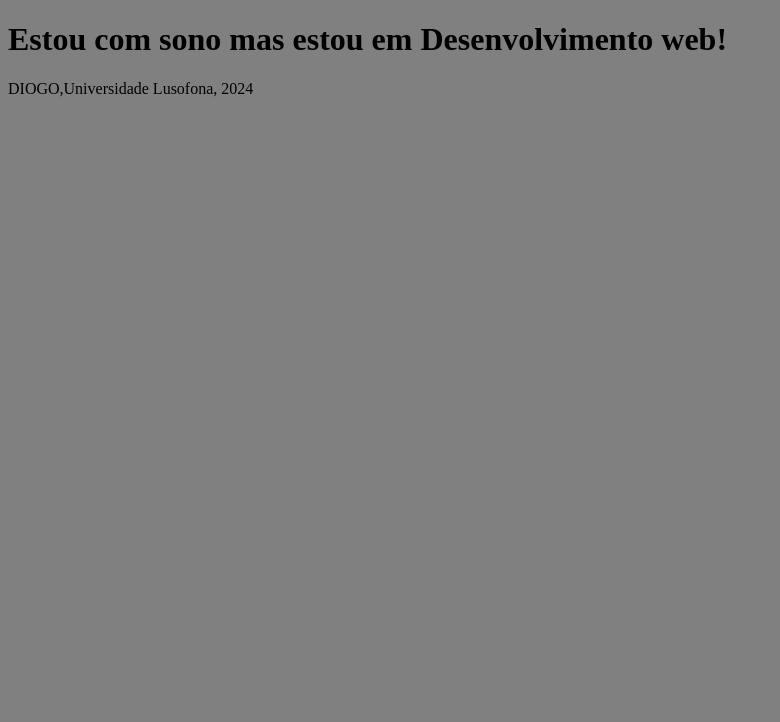
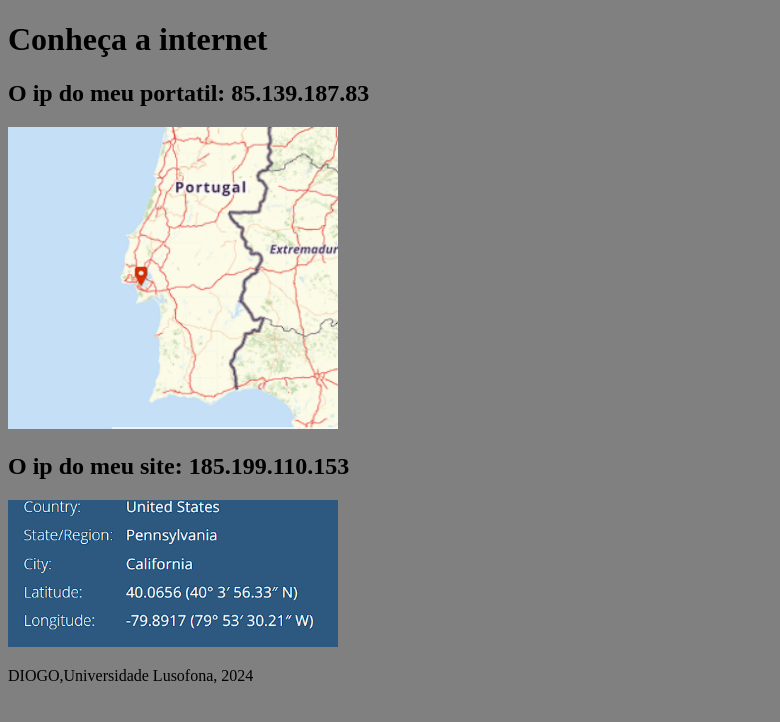
Before and after one commit to DiogoCarcau/Diogocarcau.github.io, a plain HTML site: page lab1/index1.html in a window 1280 px wide. Shown: the whole page, without its empty margins (0-780 px from the left). Drawn offline with Linux system fonts and the light colour scheme; files that its build step writes are made by us from their sources.

Commit message:
lab1 completo

```diff
--- a/lab1/index1.html
+++ b/lab1/index1.html
@@ -1,6 +1,17 @@
 <!DOCTYPE html>
 <html lang="pt">
 <head>
+    <head>
+        <meta charset="UTF-8">
+        <title>Atenas</title>
+        <style>
+            /* Define uma cor de fundo para a página */
+            body {
+                background-color: #808080; /* Cor de fundo */
+            }
+        </style>
+    </head>
+
     <meta charset="UTF-8">
     <meta name="viewport" content="width=device-width, initial-scale=1.0">
     <title>Diogo Contins interfaces web</title>
@@ -8,7 +19,13 @@
 
 </head>
 <body>
-    <h1>Estou com sono mas estou em Desenvolvimento web!</h1>
+    <h1>Conheça a internet</h1>
+    <h2>O ip do meu portatil: 85.139.187.83</h2>
+    <img src="images/mapapc.png" alt="Imagem de mapaDoPc" width="330"  >
+
+    <h2>O ip do meu site: 185.199.110.153</h2>
+    <img src="images/lugarsite.png" alt="Imagem de IPdoSITE" width="330"   src="images/lugarsite.png" alt="Imagem de IPdoSITE"  >
+
 
     <p>DIOGO,Universidade Lusofona, 2024</p>
 
```
Also changed, not shown: lab1/images/lugarsite.png (added), lab1/images/mapapc.png (added), lab1/images/mapasite.png (added).
